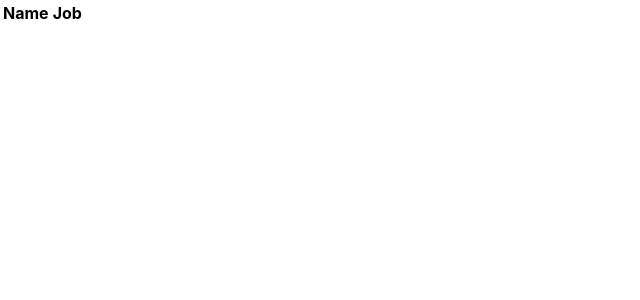
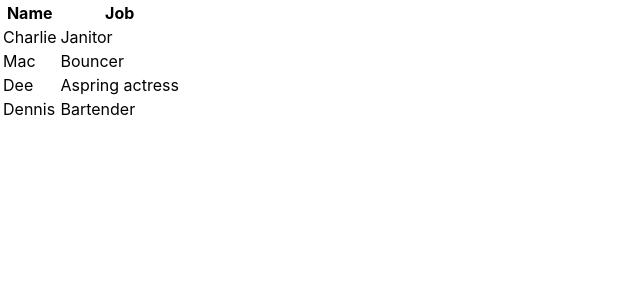
Before and after one commit to xunzou/my-react, a React (Create React App) app: page / in a window 1280 px wide. Shown: the top 300 px of the page, without its empty margins (0-640 px from the left). Built offline with nearby package versions, Linux system fonts and the light colour scheme.

Commit message:
修改app.js

```diff
--- a/src/app/App.js
+++ b/src/app/App.js
@@ -1,9 +1,8 @@
-import React,  {Component} from 'react'
+import React, { Component } from 'react'
 import Table from './table'
 class App extends Component {
-  render() {
-
-    const characters = [
+  state = {
+    characters: [
     {
       name: 'Charlie',
       job: 'Janitor',
@@ -19,11 +18,22 @@
     {
       name: 'Dennis',
       job: 'Bartender',
-      },
-    ]
+    }, ]
+  };
+  removeCharacter = index => {
+    const { characters } = this.state
+
+    this.setState({
+      characters: characters.filter((character, i) => {
+        return i !== index
+      }),
+    })
+  }
+  render() {
+    const { characters } = this.state
     return (
       <div className="container">
-        <Table characterData={characters} />
+      <Table characterData={characters} removeCharacter={this.removeCharacter} />
       </div>
     )
   }
--- a/src/app/table.js
+++ b/src/app/table.js
@@ -11,18 +11,25 @@
   )
 }
 
-const TableBody = () => {
-  return (
-    <tbody>
-    </tbody>
-  )
+const TableBody = (props) => {
+  const rows = props.characterData.map((row, index) => {
+    return (
+      <tr key={index}>
+        <td>{row.name}</td>
+        <td>{row.job}</td>
+      </tr>
+    )
+  })
+
+  return <tbody>{rows}</tbody>
 }
 class Table extends Component {
   render() {
+    const { characterData,removeCharacter } = this.props
     return (
       <table>
         <TableHeader></TableHeader>
-        <TableBody></TableBody>
+        <TableBody characterData={characterData}></TableBody>
       </table>
     )
   }
```
Lines whose indentation alone changed are shown as unchanged.
